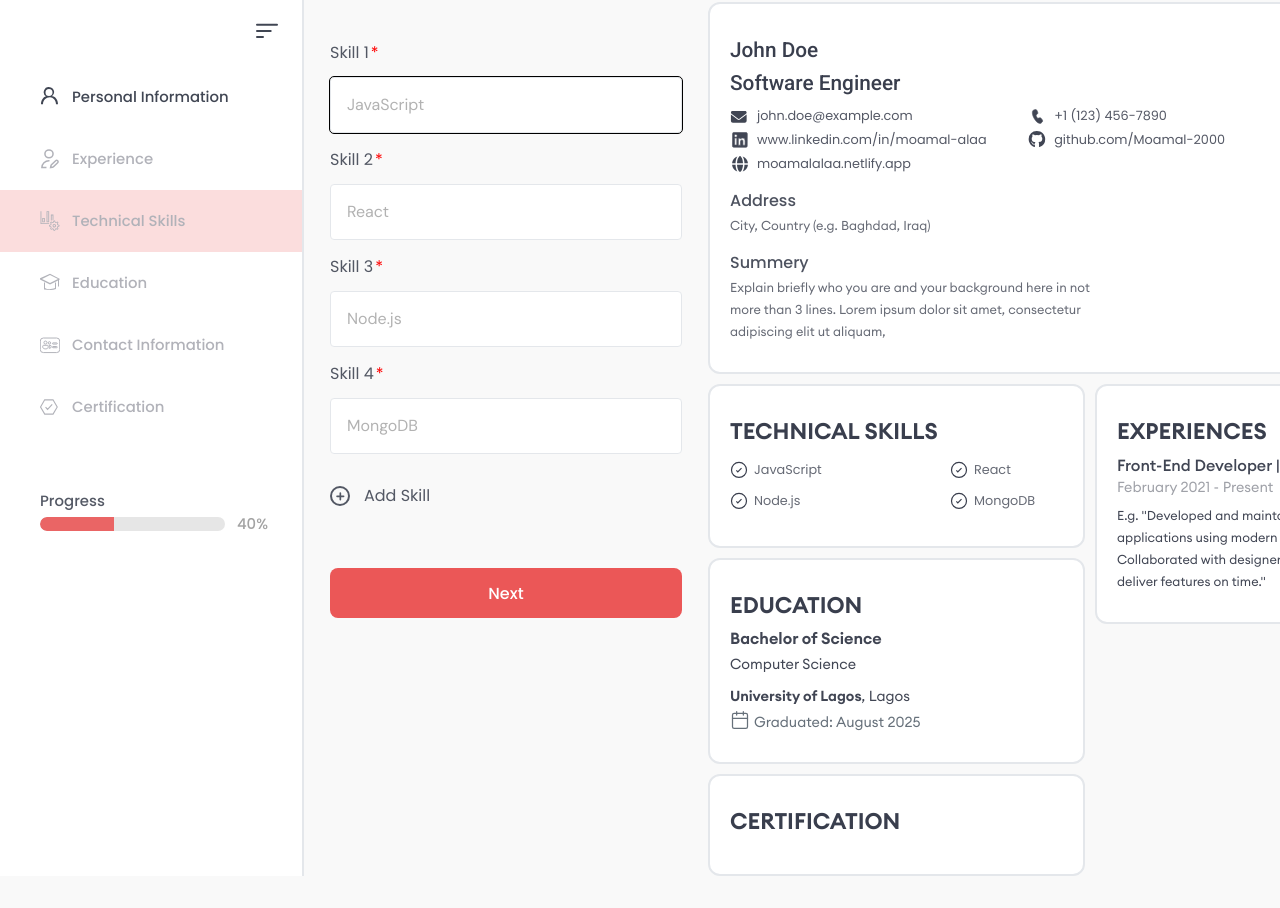
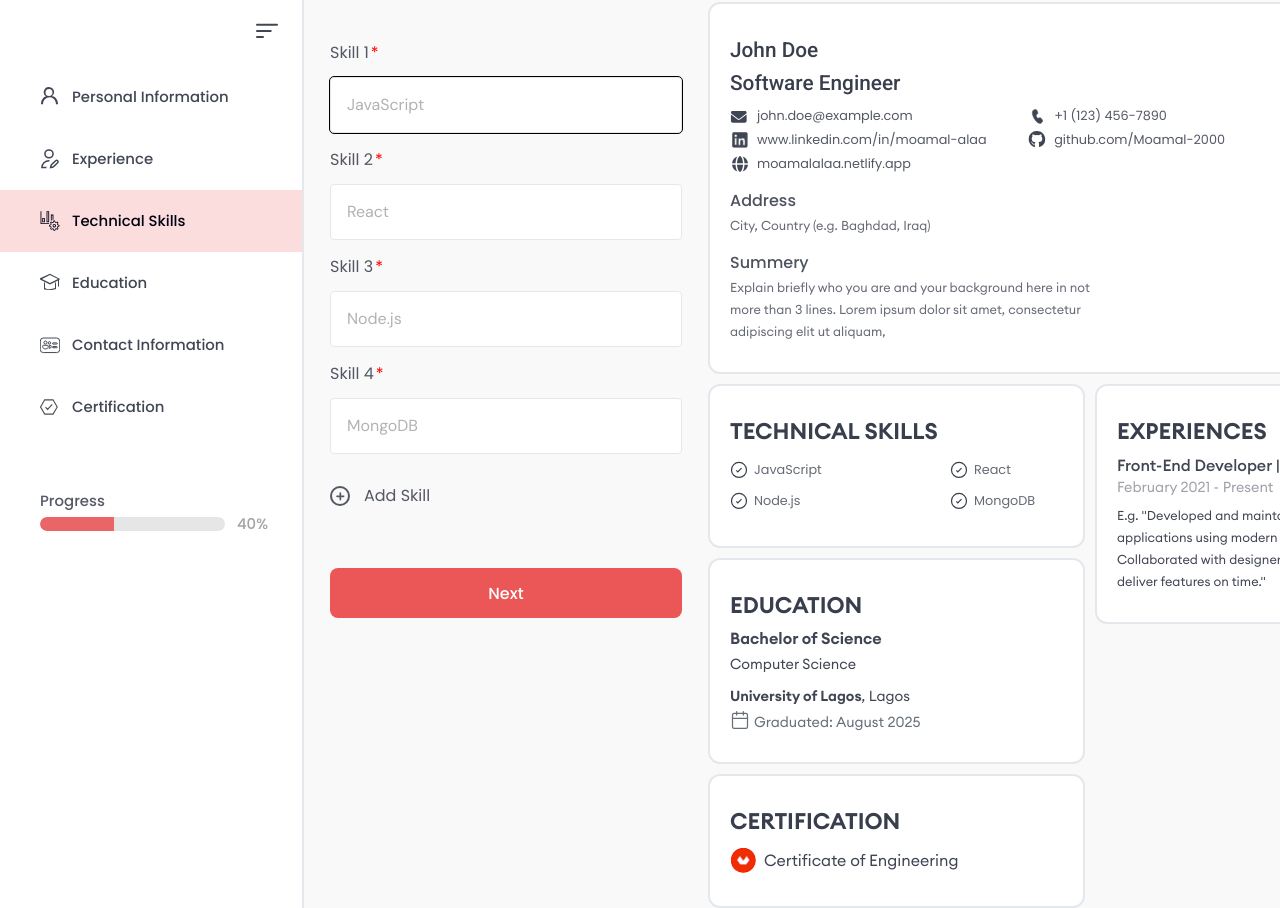
Before and after one commit to Moamal-2000/resume-builder, a Next.js app: page /builder/techSkills in a window 1280 px wide. Before the commit this address had no page. Shown: the part 100-1008 px from the top of the page. Before the commit the page ends 976 px from the top, so only its background shows below. Built offline with nearby package versions, Linux system fonts and the light colour scheme.

Commit message:
update(LiveResume): use input placeholder as fallback for certification name & URL in live preview

```diff
--- a/src/data/constants.js
+++ b/src/data/constants.js
@@ -5,4 +5,4 @@ export const SIDEBAR_ICON_DEBOUNCE_DELAY = 900;
 export const DESCRIPTION_PLACEHOLDER = `E.g. "Developed and maintained client-facing web applications using modern JavaScript frameworks. Collaborated with designers and back-end teams to deliver features on time."`;
 
 // Debugging
-export const STOP_BUILDER_PROTECTION = false;
+export const STOP_BUILDER_PROTECTION = true;
--- a/src/functions/helper.js
+++ b/src/functions/helper.js
@@ -80,8 +80,8 @@ export function getCertifications(inputs) {
   const certifications = [];
 
   for (let i = 0; i < inputs.length; i += 2) {
-    const name = inputs[i]?.value || "";
-    const url = inputs[i + 1]?.value || "";
+    const name = getInputValueOrFallback(inputs[i]);
+    const url = getInputValueOrFallback(inputs[i] + 1);
     const httpUrl = supportHttp(url);
 
     certifications.push([name, httpUrl]);
```
